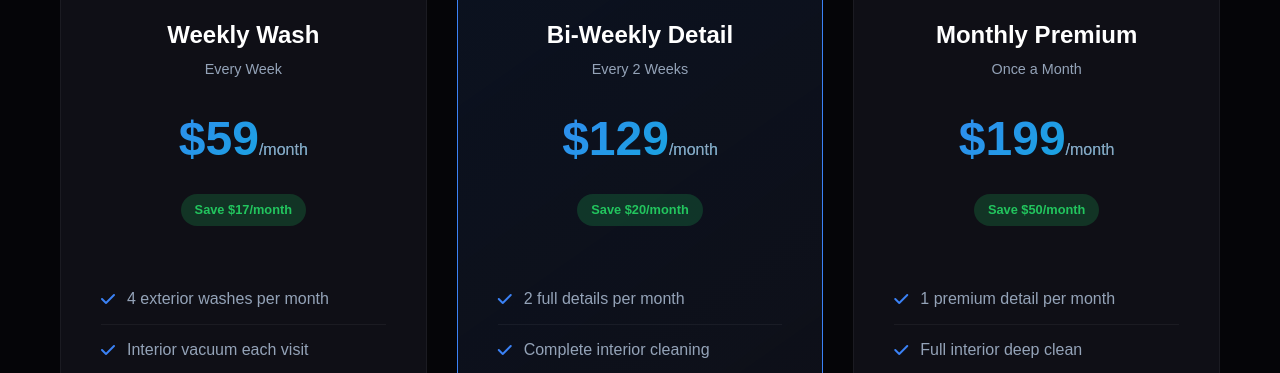
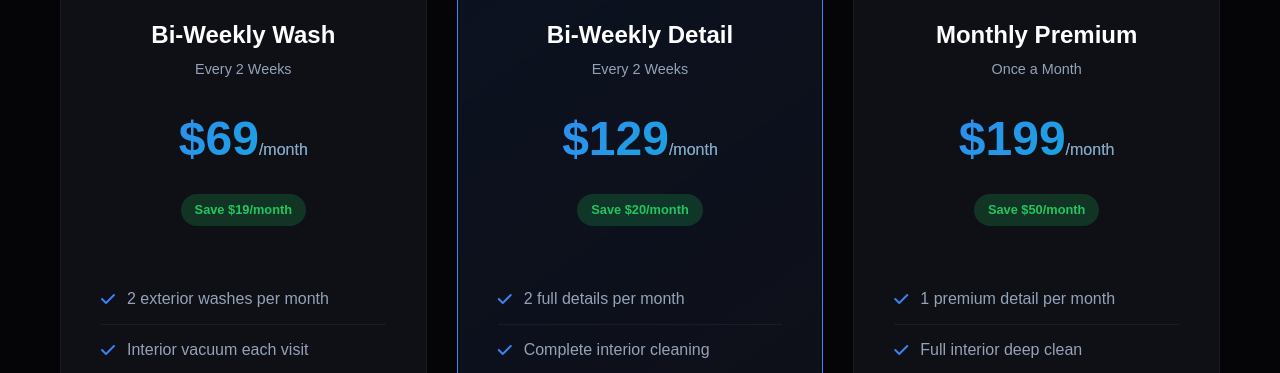
Before and after one commit to brawliscool/brawliscool.github.io, a website: page subscriptions.html in a window 1280 px wide. Shown: the part 534-907 px from the top of the page. Drawn offline with Linux system fonts and the light colour scheme.

```diff
--- a/subscriptions.html
+++ b/subscriptions.html
@@ -296,17 +296,17 @@
         <div class="container">
             <div class="subscription-grid">
 
-                <!-- Weekly Plan -->
+                <!-- Bi-Weekly Wash Plan -->
                 <div class="subscription-card">
                     <div class="subscription-icon">
                         <i class="fas fa-bolt"></i>
                     </div>
-                    <h3>Weekly Wash</h3>
-                    <p class="frequency">Every Week</p>
-                    <div class="subscription-price">$59<span>/month</span></div>
-                    <div class="savings-tag">Save $17/month</div>
+                    <h3>Bi-Weekly Wash</h3>
+                    <p class="frequency">Every 2 Weeks</p>
+                    <div class="subscription-price">$69<span>/month</span></div>
+                    <div class="savings-tag">Save $19/month</div>
                     <ul class="subscription-features">
-                        <li><i class="fas fa-check"></i> 4 exterior washes per month</li>
+                        <li><i class="fas fa-check"></i> 2 exterior washes per month</li>
                         <li><i class="fas fa-check"></i> Interior vacuum each visit</li>
                         <li><i class="fas fa-check"></i> Window cleaning</li>
                         <li><i class="fas fa-check"></i> Tire shine</li>
```
